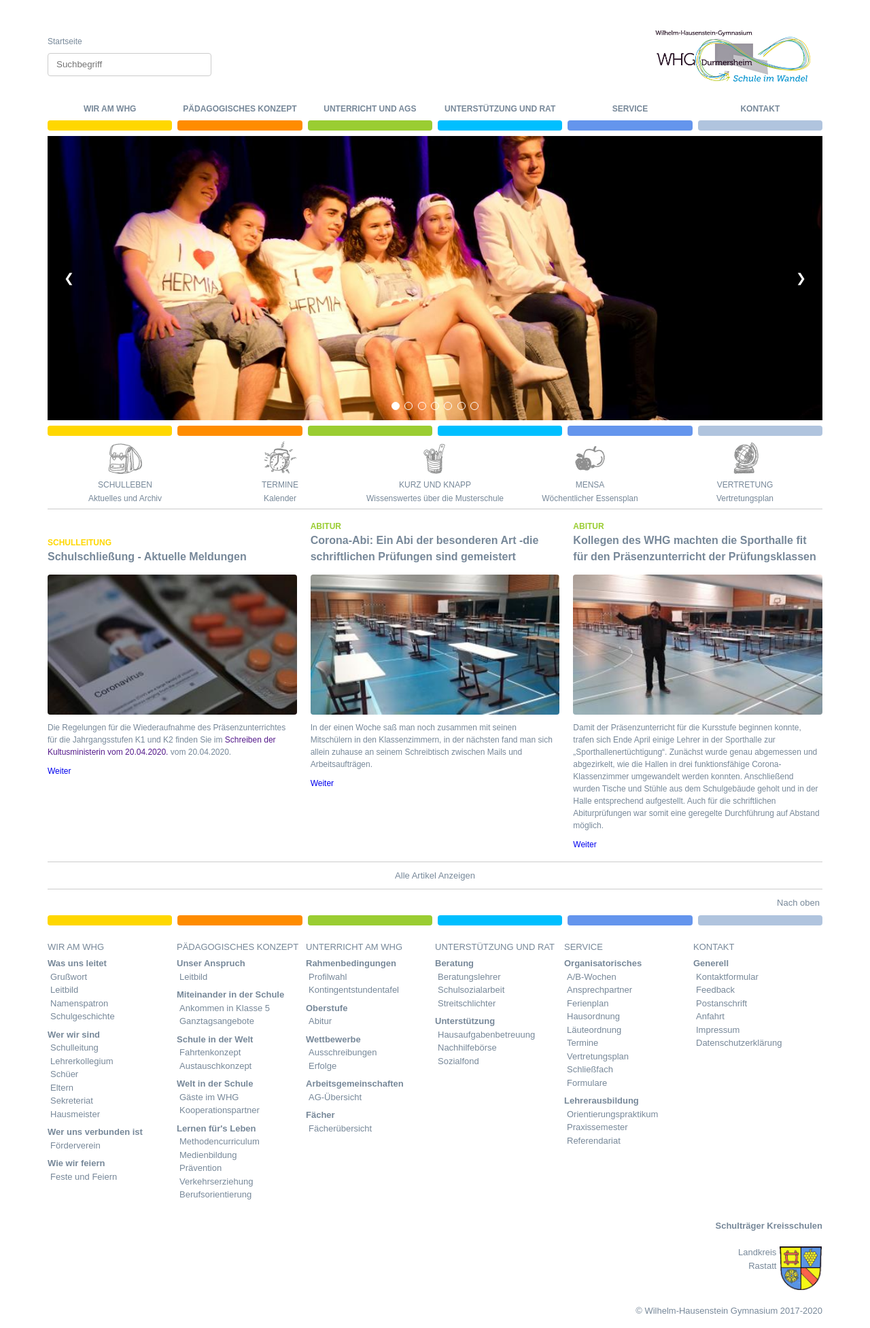
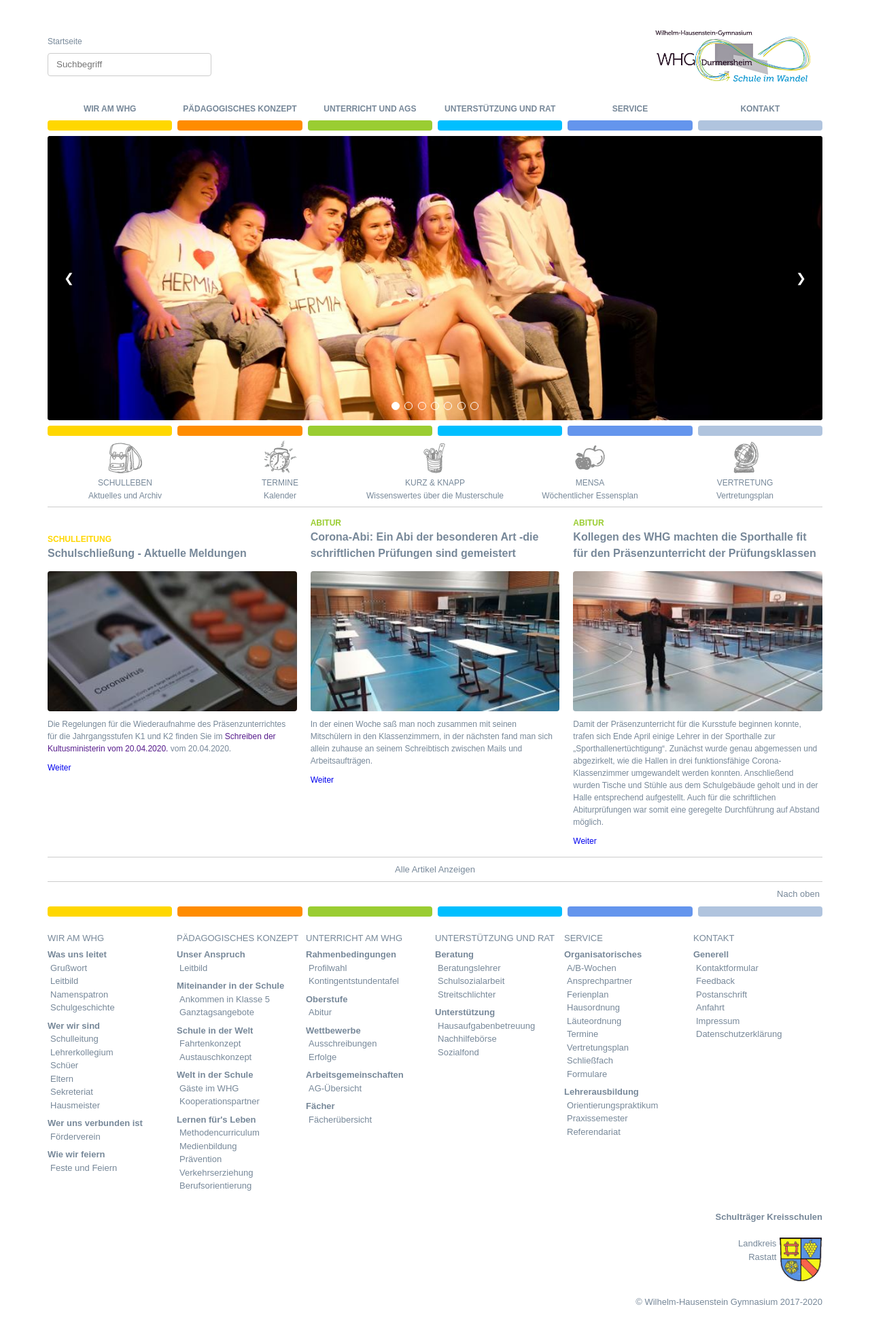
Before and after one commit to WHG-Durmersheim/school-website-concept, a Jekyll site: the page built from index.html, in a window 1280 px wide. Shown: the whole page at 68% size. Built offline with Jekyll 4.4.1, drawn with Linux system fonts in a browser that asks for light colours.

Commit message:
Fix corner radius bug on slideshow

```diff
--- a/_layouts/default.html
+++ b/_layouts/default.html
@@ -249,7 +249,7 @@
       </a>
       <a class="second-nav-link" href="">
         <img alt="Stifte" src="{{ site.baseurl }}/images/stifte.png">
-        <h2>Kurz und knapp</h2>
+        <h2>Kurz &amp; knapp</h2>
         <span>Wissenswertes &uuml;ber die Musterschule</span>
       </a>
       <a class="second-nav-link" href="">
--- a/css/main.css
+++ b/css/main.css
@@ -141,8 +141,8 @@
 .second-nav-link > img {
   height: 40px;
 }
-.second-nav-link > img, .second-nav-link > h2 {
-  margin: 4px;
+.second-nav-link > * {
+  margin: 3px;
 }
 .second-nav-link > span {
   display: none;
@@ -164,6 +164,7 @@
 hr {
   height: 1px;
   background: #ccc;
+  margin: 4px 0;
   border: 0;
 }
 footer {
@@ -255,6 +256,7 @@
   position: relative;
   margin: 4px 0;
   background: black;
+  border-radius: 4px;
 }
 .slide {
   display: none;
```
Also changed, not shown: css/main.min.css.
